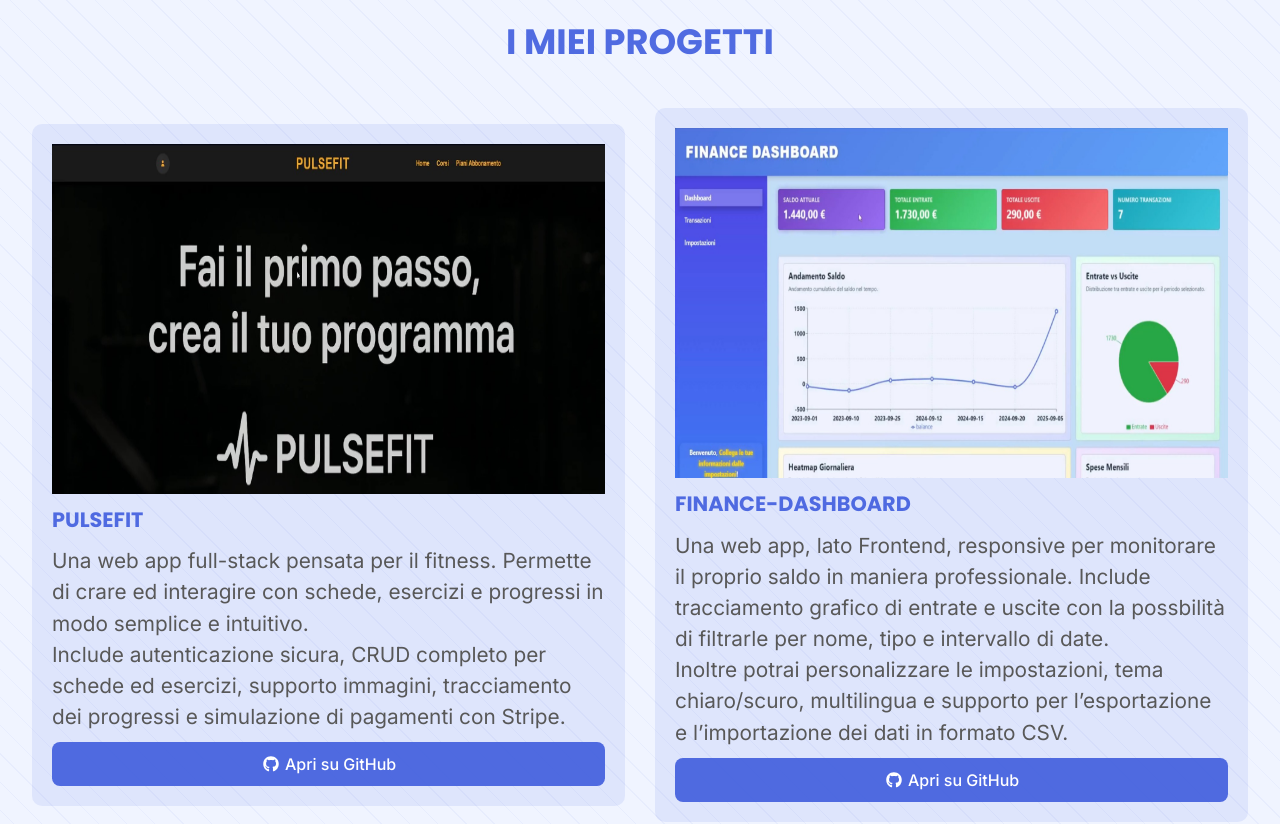
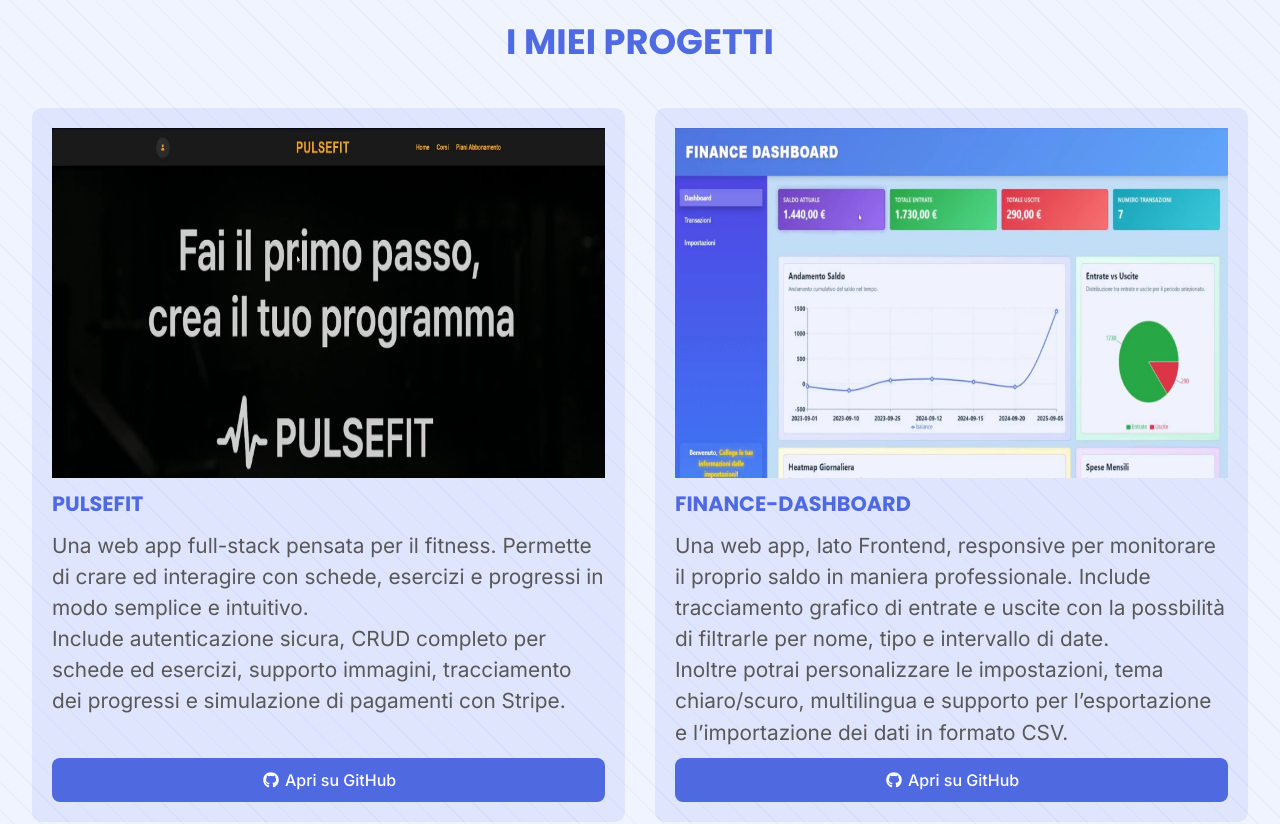
Before and after one commit to GiuseppeLiGioi/personal-portfolio, a React (Vite) app: page / in a window 1280 px wide. Shown: the part 2160-2984 px from the top of the page. Built offline with nearby package versions, Linux system fonts and the light colour scheme.

Commit message:
fixed. lg-media-query for Projects component

```diff
--- a/src/styles/media-query-lg.css
+++ b/src/styles/media-query-lg.css
@@ -1,4 +1,5 @@
-@media (min-width: 1024px){
+@media (min-width: 1024px) {
+
   /*NAVBAR RESPONSIVE*/
   .container-navbar {
     padding: 35px;
@@ -53,26 +54,26 @@
     font-size: 1.3rem;
   }
 
-.box-about{
+  .box-about {
     max-width: 1200px;
     margin: 100px auto;
   }
 
 
   /*HERO STYLE*/
-.container-hero{
+  .container-hero {
     max-width: 1200px;
     padding-top: 170px;
     gap: 80px;
   }
 
 
-.container-hero-info p{
+  .container-hero-info p {
     font-size: 1.2rem;
   }
 
-.btn-hero{
- margin-bottom:0;
+  .btn-hero {
+    margin-bottom: 0;
     margin-top: 20px;
   }
 
@@ -106,16 +107,17 @@
   .container-logic-interactive-bottom h3 {
     font-size: 1.5rem;
   }
+
   .phrase-p {
     font-size: 1.2rem;
   }
 
-  .container-logic-interactive-bottom{
+  .container-logic-interactive-bottom {
     min-width: 600px;
     max-width: 1200px;
   }
 
-.p-interactive{
+  .p-interactive {
     max-width: 1200px;
     font-size: 1.2rem;
   }
@@ -130,28 +132,49 @@
 
   /*PROJECTS STYLE*/
 
-.container-projects-page{
+  .container-projects-page {
     max-width: 1400px;
   }
-.container-projects{
+
+  .container-projects {
     flex-direction: row;
     flex-wrap: wrap;
+    align-items: stretch;
   }
 
-.container-single-project{
- width: calc(100% / 2 - 15px);
+  .container-single-project {
+    flex: 1 1 calc(50% - 15px);
+    display: flex;
+    flex-direction: column;
+    justify-content: flex-start;
+    align-items: center;
+  }
+
+  .project-bottom {
+  display: flex;
+  flex-direction: column;
+  justify-content: flex-start;
+  flex-grow: 1;
+  width: 100%;
+}
+
+
+.project-bottom a {
+  margin-top: auto;
+  min-width: 100%;
+  align-self: center;
 }
 
   .container-single-project p,
-.container-single-project h4{
+  .container-single-project h4 {
     font-size: 1.3rem;
   }
 
-.project-top{
+  .project-top {
     height: 350px;
   }
 
-.project-top img{
+  .project-top img {
     height: 350px;
     width: 100%;
   }
@@ -164,18 +187,19 @@
 
 
 
-.container-contacts{
+  .container-contacts {
     max-width: 1200px;
   }
 
 
-.container-info{
+  .container-info {
     max-width: 800px;
   }
 
-.container-platforms{
+  .container-platforms {
     max-width: 400px;
   }
+
   .title-contact {
     font-size: 2.2rem;
   }
@@ -189,7 +213,7 @@ a[href^="mailto:"] {
     font-size: 1.2rem;
   }
 
-  .description-footer{
+  .description-footer {
     font-size: 1.2rem;
   }
 
```
Lines whose indentation alone changed are shown as unchanged.
